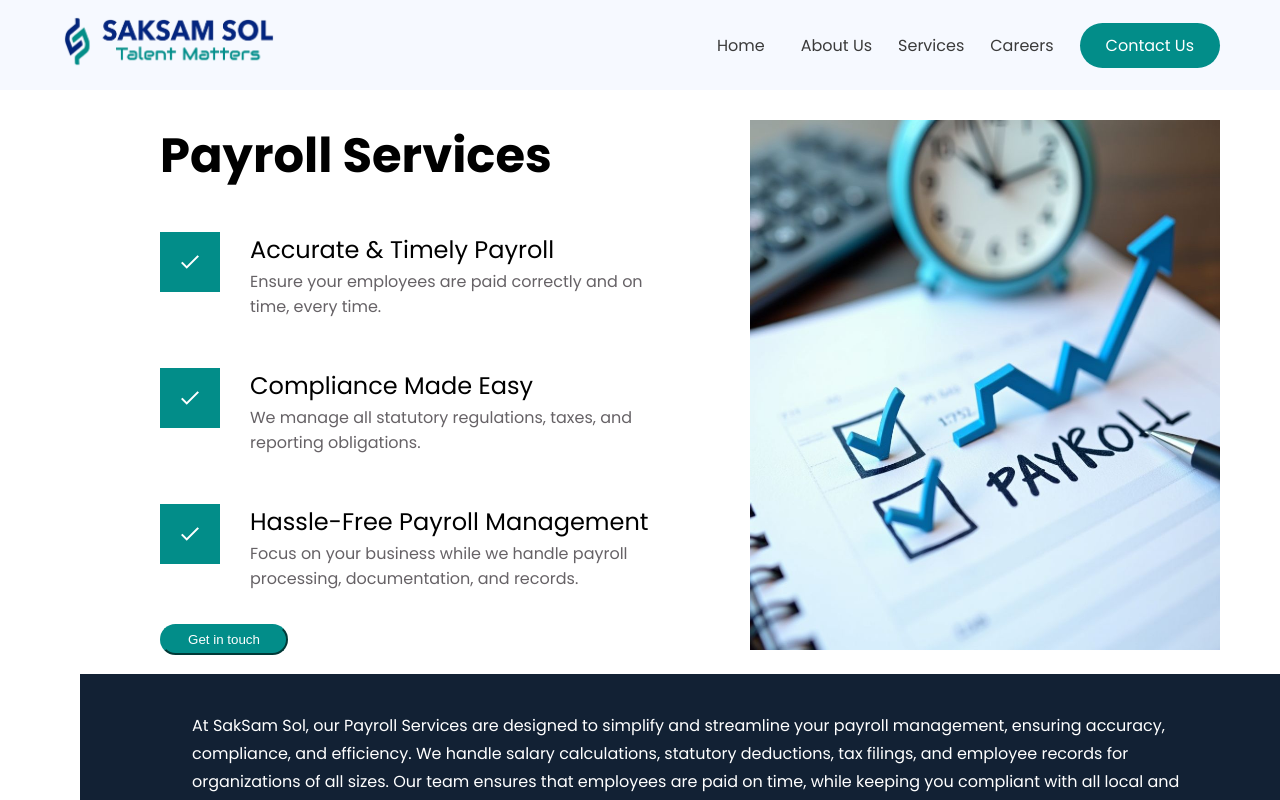
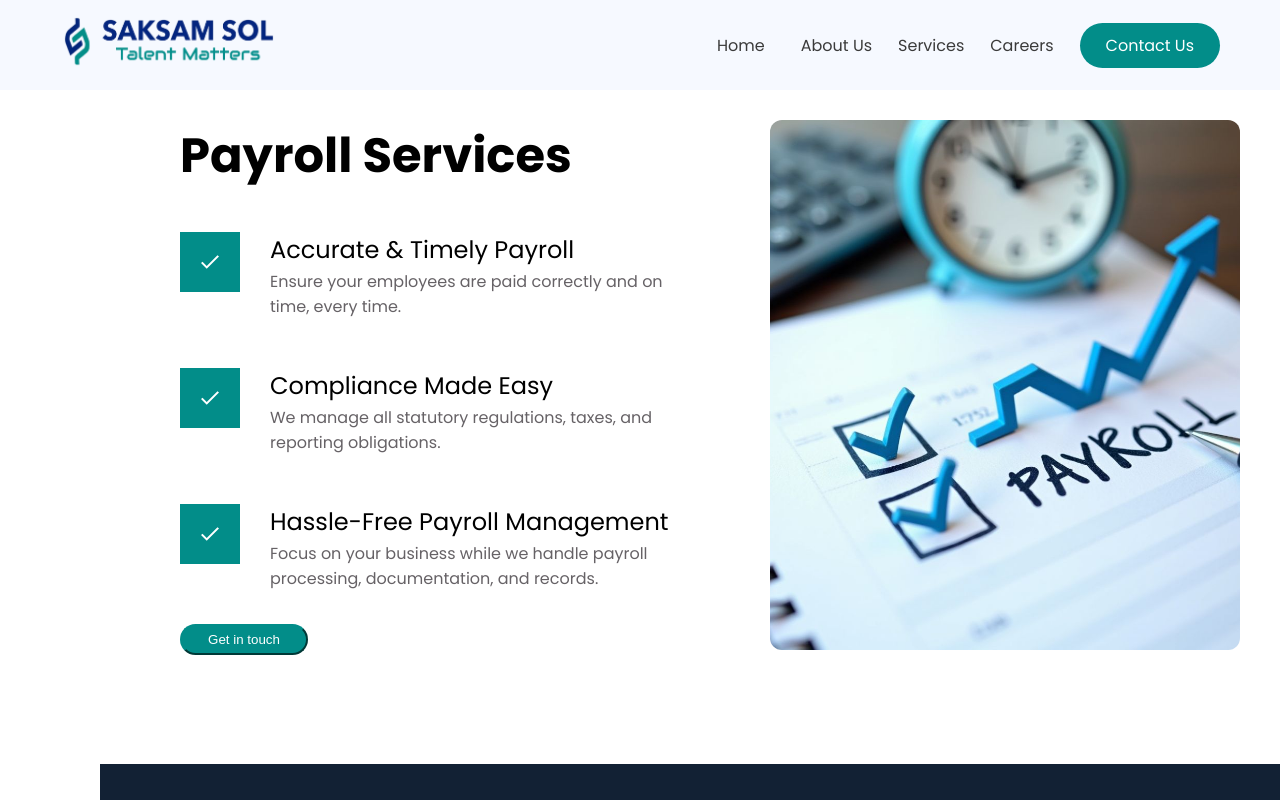
Before and after one commit to sandeeptridizi/saksam-sol, a React (Vite) app: page /services/payroll-services in a window 1280 px wide. Shown: the top 800 px of the page. Built offline with nearby package versions, Linux system fonts and the light colour scheme; a web font is replaced by a local one.

Commit message:
last changes

```diff
--- a/src/components/Footer/Footer.css
+++ b/src/components/Footer/Footer.css
@@ -92,7 +92,7 @@
 .footer-section-two-container {
   width: 100%;
   height: 331px;
-  background: #000000;
+  background: #979797;
   padding: 64px 100px 16px 100px;
   display: flex;
   flex-direction: column;
--- a/src/pages/AboutPage/AboutPage.css
+++ b/src/pages/AboutPage/AboutPage.css
@@ -16,16 +16,16 @@
 }
 
 .aboutmedia {
-  height: 800px;
-  width: 800px;
-  color: #244d4d;
-  font-size: 50px;
-  margin: 50px 20px 0 0;
+  width: 100%;
+  max-width: 800px;
+  height: 600px;
+  overflow: hidden;
 }
 
-.main-img {
+.main-img1 {
   width: 100%;
   height: 100%;
+  object-fit: cover;
 }
 
 .aboutinfo {
--- a/src/pages/AboutPage/AboutPage.jsx
+++ b/src/pages/AboutPage/AboutPage.jsx
@@ -93,7 +93,7 @@ const AboutPage = () => {
           </div>
         </div>
         <div className='aboutmedia'>
-          <img src={aboutImg} alt='about image' className='main-img' />
+          <img src={aboutImg} alt='about image' className='main-img1' />
         </div>
       </div>
       <div className='visionmission'>
--- a/src/pages/ServicesPage/BulkHiring/BulkHiring.css
+++ b/src/pages/ServicesPage/BulkHiring/BulkHiring.css
@@ -1,5 +1,5 @@
 .servicehero{
-    height: 610px;
+    height: 700px;
     width: 1140px;
     border-radius: 10px;
     background-color: #ffffff;
--- a/src/pages/ServicesPage/BulkHiring/BulkHiring.jsx
+++ b/src/pages/ServicesPage/BulkHiring/BulkHiring.jsx
@@ -64,7 +64,7 @@ const BulkHiring = () => {
     ],
   };
   return (
-    <div>
+    <div className='servicepagecontainer'>
       <div className='servicehero'>
         <div className='serviceheronotes'>
           <h1 className='serviceherotitle'>Bulk Hiring</h1>
--- a/src/pages/ServicesPage/ContingetStaffing/ContingetStaffing.css
+++ b/src/pages/ServicesPage/ContingetStaffing/ContingetStaffing.css
@@ -1,5 +1,12 @@
+.servicepagecontainer {
+  width: 100%;
+  max-width: 1440px;
+  margin: 0 auto;
+  padding: 0 20px;
+}
+
 .servicehero {
-  height: 610px;
+  height: 700px;
   display: flex;
   padding: 40px;
   width: auto;
@@ -72,15 +79,25 @@
 }
 
 .serviceimage {
+  width: 100%;
+  max-width: 490px;
   height: 530px;
-  width: 490px;
-  background-color: #028d89;
   margin-top: 80px;
+  overflow: hidden;
+  border-radius: 12px;
+}
+
+.serviceimage img {
+  width: 100%;
+  height: 100%;
+  object-fit: cover;
+  display: block;
 }
 
 .main-img {
   width: 100%;
-  height: 100%;
+  height: auto;
+  display: block;
 }
 
 .servicebodydesc {
--- a/src/pages/ServicesPage/ContingetStaffing/ContingetStaffing.jsx
+++ b/src/pages/ServicesPage/ContingetStaffing/ContingetStaffing.jsx
@@ -64,7 +64,7 @@ const ContingetStaffing = () => {
     ],
   };
   return (
-    <div>
+    <div className='servicepagecontainer'>
       <div className='servicehero'>
         <div className='serviceheronotes'>
           <h1 className='serviceherotitle'>Staff Augmentation</h1>
--- a/src/pages/ServicesPage/PayrollServices/PayrollServices.jsx
+++ b/src/pages/ServicesPage/PayrollServices/PayrollServices.jsx
@@ -65,7 +65,7 @@ const PayrollServices = () => {
   };
 
   return (
-    <div>
+    <div className='servicepagecontainer'>
       <div className='servicehero'>
         <div className='serviceheronotes'>
           <h1 className='serviceherotitle'>Payroll Services</h1>
--- a/src/pages/ServicesPage/PermenantStaffing/PermenantStaffing.jsx
+++ b/src/pages/ServicesPage/PermenantStaffing/PermenantStaffing.jsx
@@ -64,7 +64,7 @@ const PermenantStaffing = () => {
     ],
   };
   return (
-    <div>
+    <div className='servicepagecontainer'>
       <div className='servicehero'>
         <div className='serviceheronotes'>
           <h1 className='serviceherotitle'>Permenant Staffing</h1>
--- a/src/pages/ServicesPage/RecruitmentProcess/RecruitmentProcess.jsx
+++ b/src/pages/ServicesPage/RecruitmentProcess/RecruitmentProcess.jsx
@@ -64,10 +64,10 @@ const RecruitmentProcess = () => {
   };
 
   return (
-    <div>
+    <div className='servicepagecontainer'>
       <div className='servicehero'>
         <div className='serviceheronotes'>
-          <h1 className='serviceherotitle'>Recruiment Process</h1>
+          <h1 className='serviceherotitle'>Recruitment Process Outsourcing</h1>
           <div className='serivcehighlight'>
             <div className='serviceicon'>
               <IoMdCheckmark />
```
